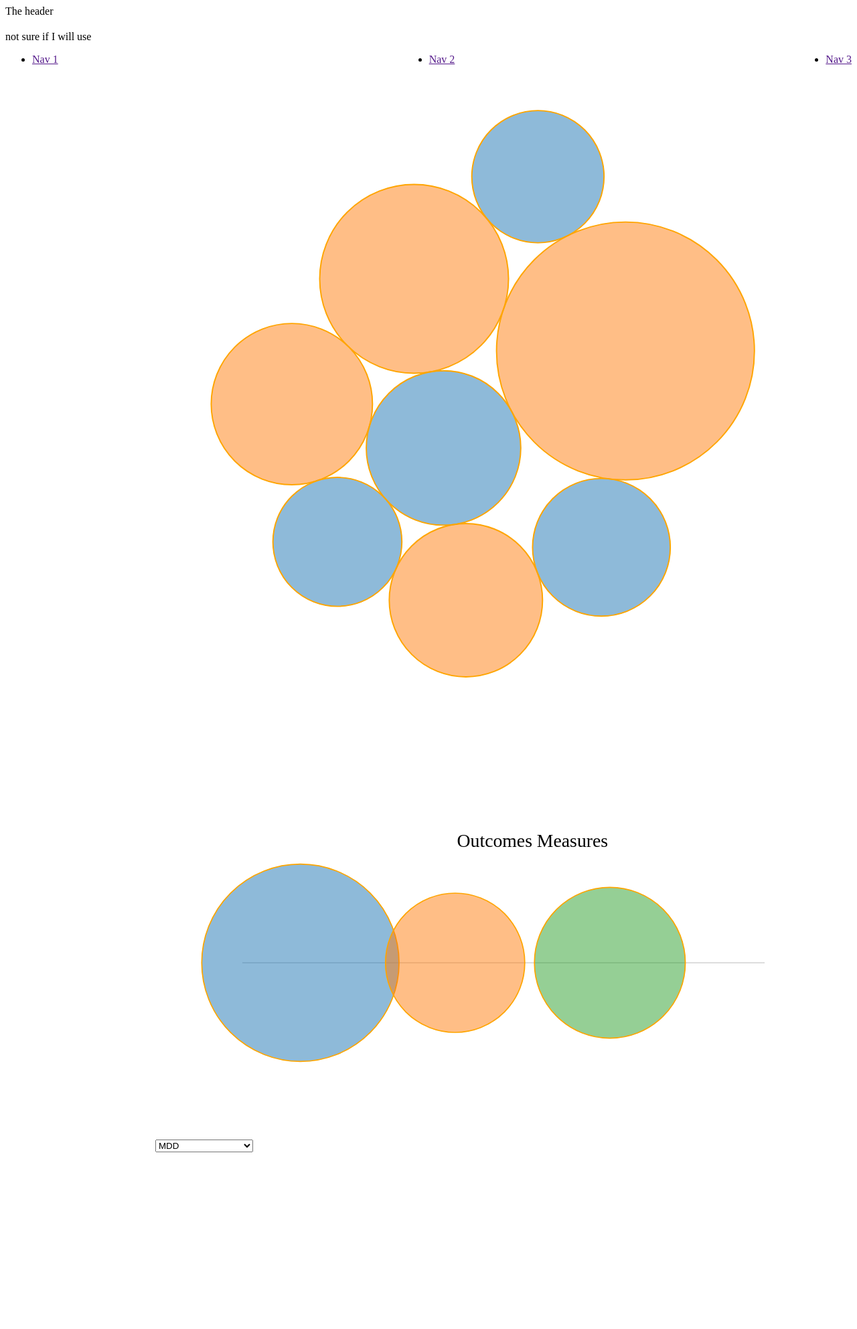
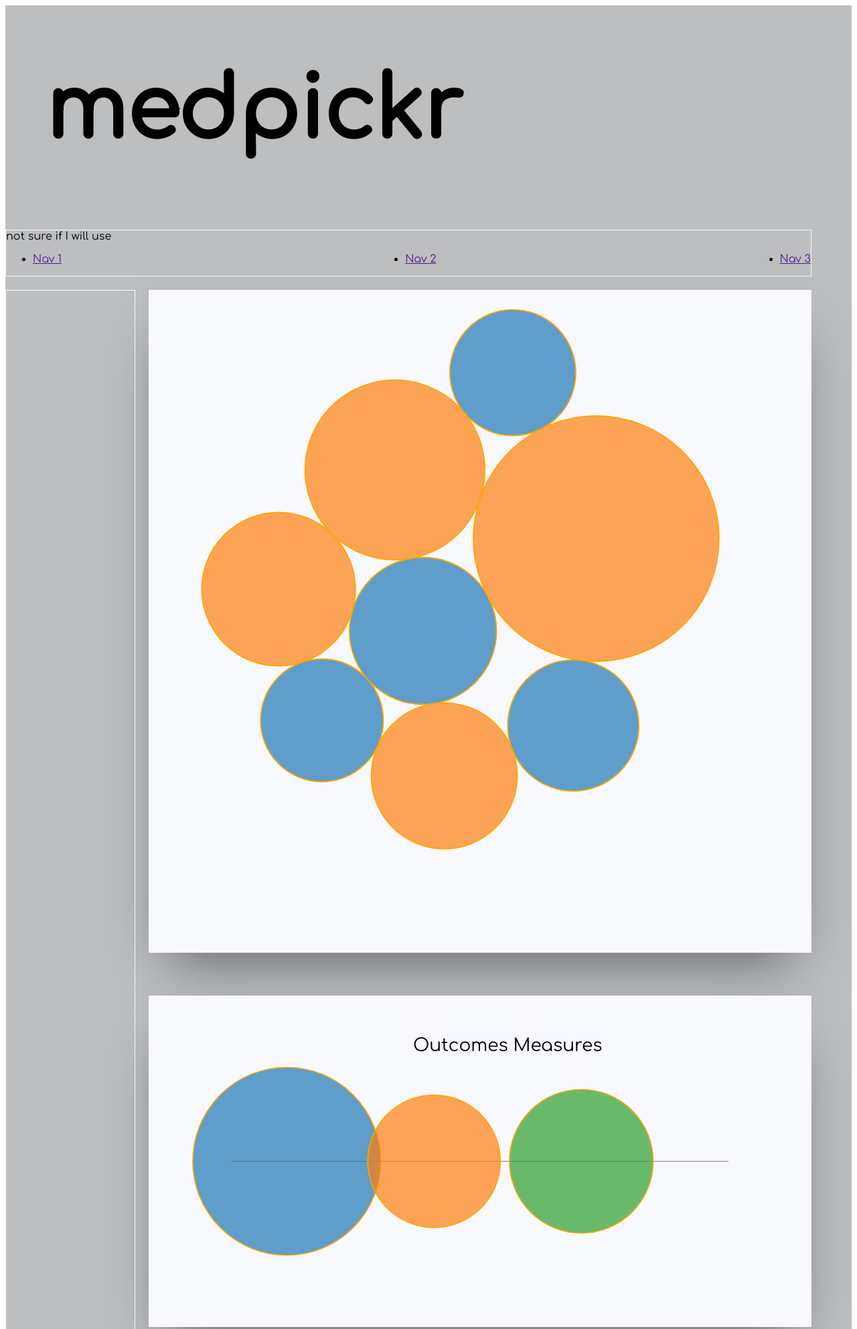
Before and after one commit to lockjohn/medpickr, a website built with webpack: page dist/index.html in a window 1280 px wide. Shown: the top 1985 px of the page at 67% size. Built offline with nearby package versions, Linux system fonts and the light colour scheme.

Commit message:
initialize styling ideas

```diff
--- a/dist/index.html
+++ b/dist/index.html
@@ -11,7 +11,8 @@
 
 <body>
     <div class="wrapper">
-        <header class="main-head">The header</header>
+        <header class="main-head">
+            <h1>medpickr</h1></header>
         <nav class="main-nav"> not sure if I will use
             <ul>
                 <li><a href="">Nav 1</a></li>
--- a/dist/style.css
+++ b/dist/style.css
@@ -1,23 +1,35 @@
+@import url('https://fonts.googleapis.com/css?family=Comfortaa');
+
+html, body {
+}
 .main-head {
   grid-area: header;
+  font-size: 64px;
+  padding-left: 60px;
+  position: sticky;
 }
 .content {
   grid-area: content;
 }
 .main-nav {
   grid-area: nav;
+  border: ghostwhite 1px solid;
 }
 .side {
   grid-area: sidebar;
+  border: ghostwhite 1px solid;
 }
 .tools {
+  padding-top: 10px;
   grid-area: tools;
+  border: ghostwhite 1px solid;
 }
 .main-footer {
   grid-area: footer;
 }
 
 .wrapper {
+    font-family: 'Comfortaa', cursive;
     display: grid;
     grid-gap: 20px;
     grid-template-areas:
@@ -27,6 +39,10 @@
         "sidebar"
         "tools"
         "footer";
+
+    background-color: rgb(188,190,192);
+    padding-right: 60px;
+    /* box-shadow: -40px 40px 80px -30px rgba(7, 7, 10, .5); */
 }
 /* two column layout */
 
@@ -55,15 +71,31 @@ nav ul {
         "nav     nav     nav"
         "sidebar content content"
         "sidebar content content"
-        "tools tools tools"
+        "sidebar tools tools"
         "footer  footer  footer"
 }
 }
 
-button  {float:left}
-line    {stroke:#ddd;shape-rendering: crispEdges;}
+select {
+  border: none;
+  width: 20%;
+  height: 40px;
+}
+option {
+  font-size: 14px;
+}
+line    {stroke:rgb(136, 133, 133);shape-rendering: crispEdges;}
 text    {text-anchor:middle;}
-circle {stroke:orange;fill-opacity:0.5;}
+circle {stroke:orange;fill-opacity:0.7;}
 .axis line {fill:none;stroke:#ddd;shape-rendering: crispEdges;}
 .axis path  {fill:none;}
 .axis text {font-size:0.7em;fill:#555;font-family:sans-serif}
+svg {background-color: ghostwhite;
+  box-shadow: 0px 40px 80px -30px rgba(7, 7, 10, .5);
+  margin-bottom: 60px;
+  transition: all .4s cubic-bezier(.03,.98,.52,.99);
+}
+svg:hover {
+  transition: all 1s cubic-bezier(.03,.98,.52,.99);
+  box-shadow: 30px 80px 120px -60px rgba(7, 7, 10, .7);
+}
```
